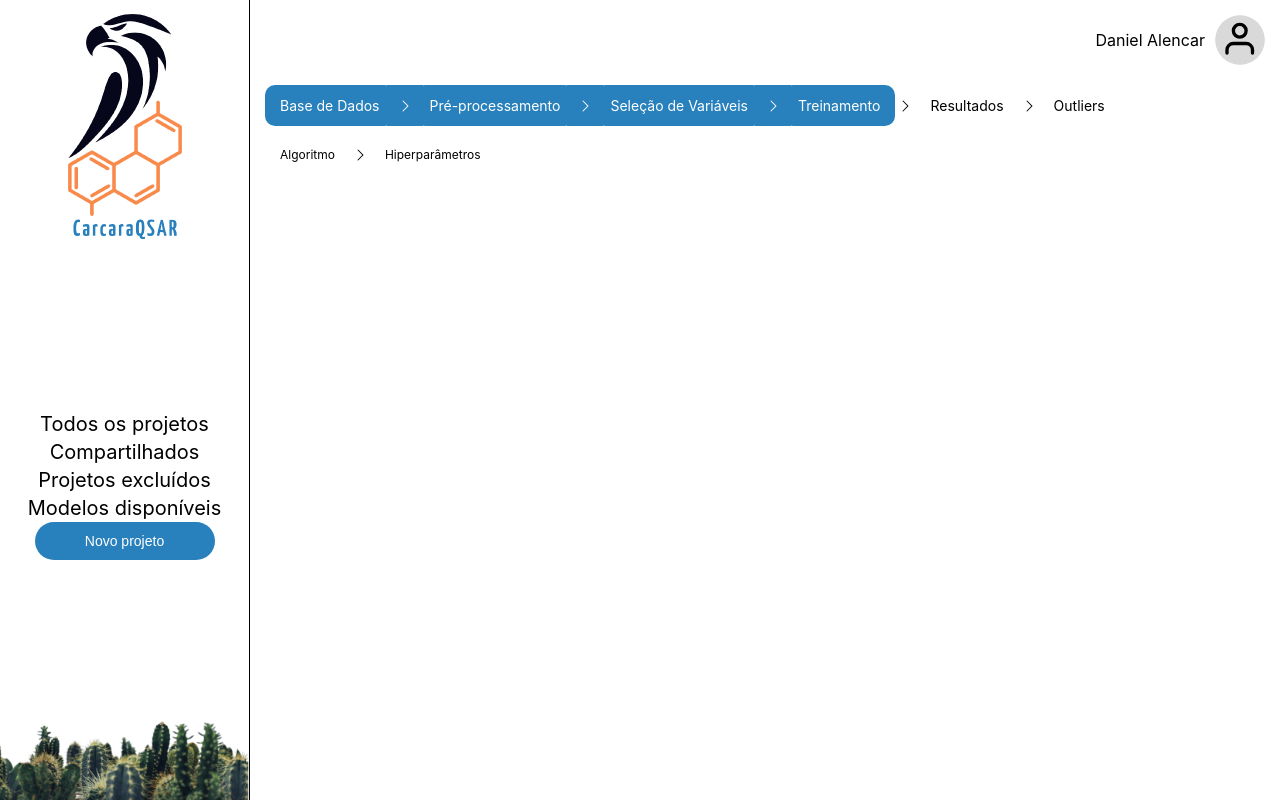
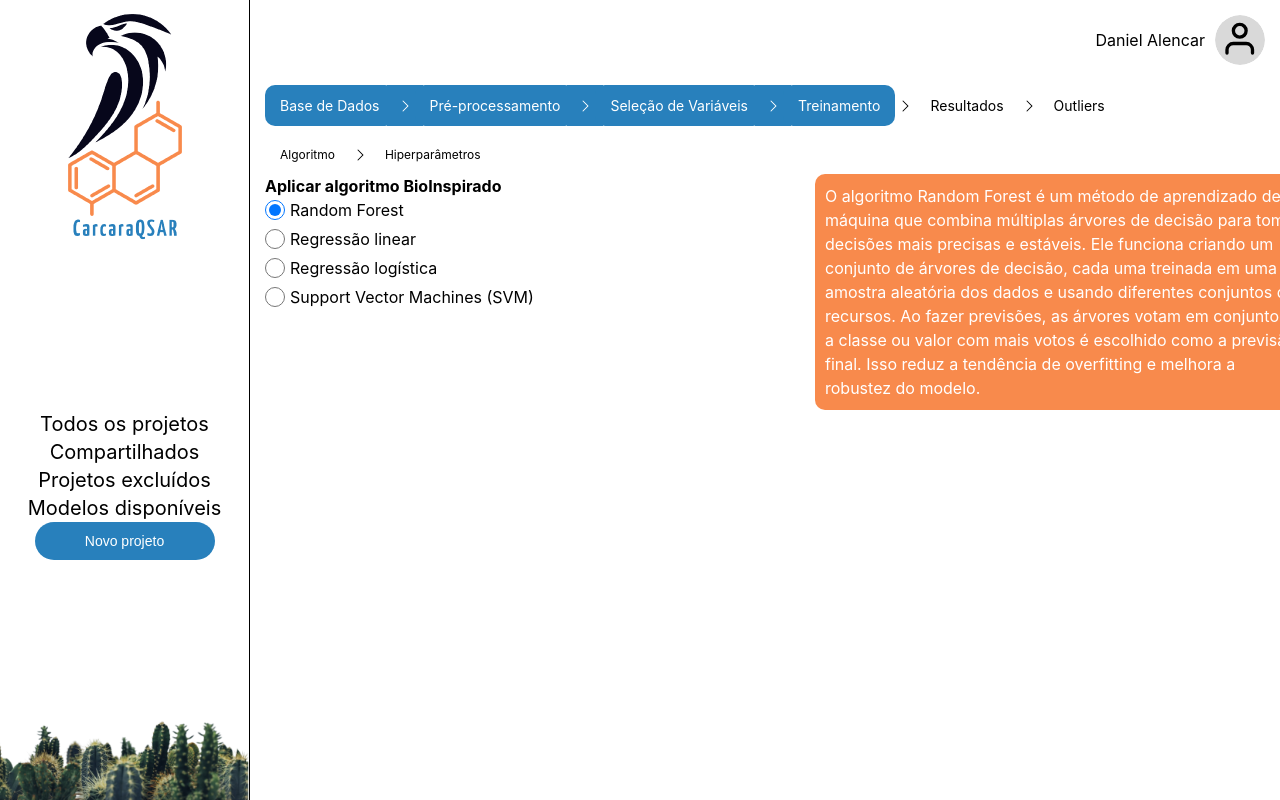
Before and after one commit to rosalvoneto/CarcaraQSAR, a React (Vite) app: page /training in a window 1280 px wide. Built offline with nearby package versions, Linux system fonts and the light colour scheme.

Commit message:
Treinamento

```diff
--- a/src/components/RadioInput/index.jsx
+++ b/src/components/RadioInput/index.jsx
@@ -15,7 +15,7 @@ export function RadionInput({ name, options, setOption }) {
   return(
     <div className={styles.container}>
 
-      <p className="name">
+      <p className={styles.name}>
         <strong>{ name }</strong>
       </p>
 
@@ -23,7 +23,7 @@ export function RadionInput({ name, options, setOption }) {
         {
           options.map((option, index) => {
             return(
-              <label className={styles.label}>
+              <label key={index} className={styles.label}>
                 <input
                   className={styles.input}
                   type="radio"
--- a/src/components/RadioInput/styles.module.css
+++ b/src/components/RadioInput/styles.module.css
@@ -1,3 +1,11 @@
+.container {
+  border: 0px solid red;
+}
+
+.name {
+  border: 0px solid red;
+  width: 500px;
+}
 
 .contentContainer {
   display: flex;
--- a/src/pages/PreProcessing/index.jsx
+++ b/src/pages/PreProcessing/index.jsx
@@ -42,6 +42,7 @@ export function PreProcessing({ index }) {
 
   const [option, setOption] = useState(options[0]);
 
+  if(true) {
     return(
       <>
         <UserBar name={userName} />
@@ -54,14 +55,16 @@ export function PreProcessing({ index }) {
             options={options}
             setOption={setOption}
           />
-        <p className={styles.informationContainer}>
+          <div className={styles.informationContainer}>
+            <p className={styles.information}>
               {optionsDescriptions[options.indexOf(option)]}
             </p>
+          </div>
 
         </div>
       </>
     )
-
+  } else {
     return(
       <>
         <UserBar name={userName} />
@@ -81,3 +84,4 @@ export function PreProcessing({ index }) {
       </>
     )
   }
+}
--- a/src/pages/PreProcessing/styles.module.css
+++ b/src/pages/PreProcessing/styles.module.css
@@ -14,6 +14,17 @@
 }
 
 .informationContainer {
+  border: 0px solid red;
+
+  display: flex;
+  justify-content: center;
+  align-items: center;
+
+  width: 100%;
+  height: fit-content;
+}
+
+.information {
   width: 500px;
   height: fit-content;
 
--- a/src/pages/Training/index.jsx
+++ b/src/pages/Training/index.jsx
@@ -4,16 +4,53 @@ import { UserBar } from '../../components/UserBar';
 import styles from './styles.module.css';
 
 import { userName } from '../../settings';
+import { RadionInput } from '../../components/RadioInput';
+import { useEffect, useState } from 'react';
+
+export const bioAlgorithms = [
+  "Random Forest",
+  "Regressão linear",
+  "Regressão logística",
+  "Support Vector Machines (SVM)",
+];
+
+export const bioAlgorithmsDescriptions = [
+  "O algoritmo Random Forest é um método de aprendizado de máquina que combina múltiplas árvores de decisão para tomar decisões mais precisas e estáveis. Ele funciona criando um conjunto de árvores de decisão, cada uma treinada em uma amostra aleatória dos dados e usando diferentes conjuntos de recursos. Ao fazer previsões, as árvores votam em conjunto, e a classe ou valor com mais votos é escolhido como a previsão final. Isso reduz a tendência de overfitting e melhora a robustez do modelo.",
+  "A regressão linear é um algoritmo de aprendizado de máquina supervisionado usado para modelar a relação entre uma variável independente (ou mais) e uma variável dependente, geralmente de natureza contínua. Ele assume que a relação entre as variáveis pode ser representada por uma linha reta, daí o termo 'linear'. O objetivo é encontrar os coeficientes que melhor ajustam essa linha aos dados, de modo a minimizar a diferença entre as previsões do modelo e os valores reais.",
+  "A regressão logística é um algoritmo de aprendizado de máquina usado para problemas de classificação, onde o objetivo é prever a probabilidade de uma instância pertencer a uma classe específica. Ele modela a relação entre variáveis independentes e a probabilidade de pertencer a uma classe usando uma função logística. A saída da regressão logística está no intervalo de 0 a 1 e pode ser interpretada como a probabilidade de pertencimento à classe.",
+  "As Máquinas de Vetores de Suporte são algoritmos de aprendizado de máquina que são usados tanto em tarefas de classificação quanto de regressão. O SVM busca encontrar um hiperplano que melhor separa as classes em um espaço multidimensional, maximizando a margem entre as classes. Isso torna o SVM eficaz na classificação de dados não lineares e na manipulação de dados com dimensionalidade elevada. Além disso, os SVMs podem fazer uso de truques de kernel para transformar dados em espaços de características mais complexos e, assim, abordar problemas de classificação mais desafiadores."
+]
 
 export default function Training() {
 
   const href = '/training';
   const progress = 3;
 
+  const [option, setOption] = useState(bioAlgorithms[0]);
+
+  useEffect(() => {
+    console.log(option)
+  }, [option]);
+
   return(
     <>
       <UserBar name={userName}/>
       <ProgressBar progressNumber={progress}/>
+
+      <div className={styles.container}>
+
+        <RadionInput
+          name={"Aplicar algoritmo BioInspirado"}
+          options={bioAlgorithms}
+          setOption={setOption}
+        />
+        <div className={styles.informationContainer}>
+          <p className={styles.information}>
+            {bioAlgorithmsDescriptions[bioAlgorithms.indexOf(option)]}
+          </p>
+        </div>
+
+      </div>
     </>
   )
 }
--- a/src/pages/Training/styles.module.css
+++ b/src/pages/Training/styles.module.css
@@ -0,0 +1,31 @@
+
+.container {
+  border: 0px solid red;
+
+  height: 100%;
+
+  display: flex;
+  gap: 50px;
+}
+
+.informationContainer {
+  border: 0px solid red;
+
+  display: flex;
+  justify-content: center;
+  align-items: center;
+
+  width: 100%;
+  height: fit-content;
+}
+
+.information {
+  width: 500px;
+  height: fit-content;
+
+  padding: 10px;
+
+  border-radius: 10px;
+  color: var(--white-color-1);
+  background-color: var(--primary-color-1);
+}
--- a/src/pages/VariablesSelection/index.jsx
+++ b/src/pages/VariablesSelection/index.jsx
@@ -4,6 +4,14 @@ import { ProgressBar } from '../../components/ProgressBar';
 import styles from './styles.module.css';
 
 import { userName } from '../../settings';
+import { RadionInput } from '../../components/RadioInput';
+
+export const algorithms = [
+  "Colônia de formigas",
+  "Algoritmo genético",
+  "Colônia de abelhas",
+  "Cardume de peixes",
+]
 
 export default function VariablesSelection() {
 
@@ -14,6 +22,16 @@ export default function VariablesSelection() {
     <>
       <UserBar name={userName}/>
       <ProgressBar progressNumber={progress}/>
+      <div className={styles.container}>
+        <RadionInput
+          name={"Aplicar algoritmo BioInspirado"}
+          options={algorithms}
+        />
+        <RadionInput
+          name={"Remover automaticamente variáveis constantes"}
+          options={["Sim", "Não"]}
+        />
+      </div>
     </>
   )
 }
```
Lines whose indentation alone changed are shown as unchanged.
